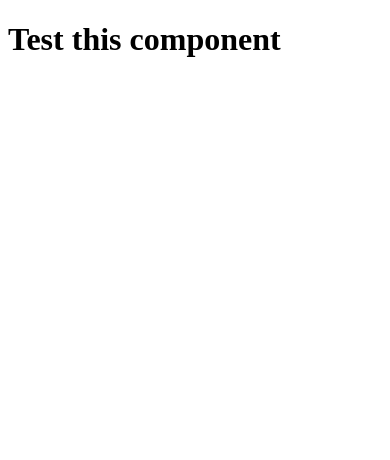
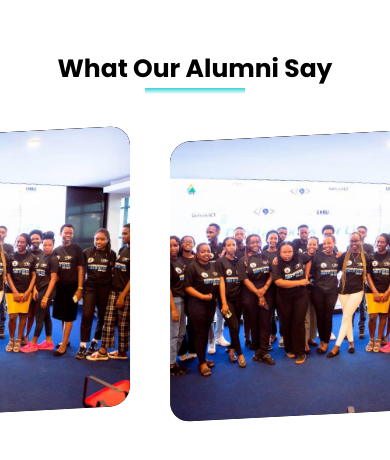
Before and after one commit to hirwajeaneric/shecancodefrontend, a React (Create React App) app: page / in a window 390 px wide. Shown: the top 460 px of the page. Built offline with nearby package versions, Linux system fonts and the light colour scheme.

Commit message:
featured alumni section

```diff
--- a/public/index.html
+++ b/public/index.html
@@ -25,6 +25,12 @@
       Learn how to configure a non-root public URL by running `npm run build`.
     -->
     <title>React App</title>
+    <link rel="preconnect" href="https://fonts.googleapis.com" />
+    <link rel="preconnect" href="https://fonts.gstatic.com" crossorigin />
+    <link
+      href="https://fonts.googleapis.com/css2?family=Poppins:ital,wght@0,100;0,400;0,700;0,800;1,100;1,700;1,800&family=Roboto:ital,wght@0,100;0,300;0,400;0,500;0,700;1,300;1,400;1,700&family=Ubuntu:ital,wght@0,400;0,500;0,700;1,400;1,500;1,700&display=swap"
+      rel="stylesheet"
+    />
   </head>
   <body>
     <noscript>You need to enable JavaScript to run this app.</noscript>
--- a/src/App.js
+++ b/src/App.js
@@ -1,9 +1,11 @@
-import Header from './components/Header/index';
+// import Header from "./components/Header/index";
+import Alumni from "./components/section/alumni";
 
 function App() {
   return (
     <div className="App">
-      <Header />
+      {/* <Header /> */}
+      <Alumni />
     </div>
   );
 }
--- a/src/components/section/alumni/alumni.css
+++ b/src/components/section/alumni/alumni.css
@@ -0,0 +1,237 @@
+* {
+  padding: 0;
+  margin: 0;
+  box-sizing: border-box;
+  font-family: "poppins", sans-serif;
+}
+.alumni-page {
+  width: 100%;
+  margin-top: 50px;
+  overflow: hidden;
+  height: 300px;
+  animation: slideInUp 3s;
+}
+@keyframes slideInUp {
+  from {
+    transform: translateY(300px);
+  }
+  to {
+    transform: translateY(0);
+  }
+}
+.alumni-page h1 {
+  text-align: center;
+  font-size: 20px;
+}
+.alumni-page h1::after {
+  content: "";
+  background: linear-gradient(#33d4d6, white);
+  display: block;
+  height: 6px;
+  width: 100px;
+  margin-top: 15px;
+  margin: auto;
+}
+
+.image-cards {
+  margin-top: 40px;
+  width: 400%;
+}
+.image-cards .apps-box {
+  width: 100%;
+  display: flex;
+  gap: 40px;
+  transition: all 03s;
+  z-index: -5;
+  animation: slide 180s infinite linear;
+  animation-iteration-count: infinite;
+}
+@keyframes slide {
+  0% {
+    transform: translateX(0);
+  }
+  100% {
+    transform: translateX(-100%);
+  }
+  /* 0% {
+    transform: translateX(0);
+  }
+  50% {
+    transform: translateX(calc(-100% + 320px));
+  }
+  100% {
+    transform: translateX(-100%);
+  } */
+}
+.image-cards .apps-box .apps {
+  overflow: hidden;
+  transform: skewY(-3deg);
+  animation: slide-card 0s infinite;
+}
+@keyframes slide-card {
+  0%,
+  100% {
+    transform: translateX(0);
+  }
+  50% {
+    transform: translateX(-100%);
+  }
+}
+.image-cards .apps-box .apps:hover {
+  transform: scale(1.1);
+  transition: all 0.1s;
+}
+.image-cards .apps-box .apps img {
+  border-radius: 20px;
+  width: 280px;
+  height: 200px;
+  position: relative;
+  object-fit: cover;
+  transition: all 0.8s ease-in-out;
+}
+.image-cards .apps-box .apps:hover img {
+  transform: scale(1.1);
+  opacity: 0.3;
+}
+.image-cards .apps-box .apps h3 {
+  position: absolute;
+  font-size: 20px;
+  font-family: mv boli;
+  opacity: 0;
+  padding-left: 80px;
+  color: orange;
+  padding-top: 20px;
+  transition: 0.3s;
+}
+.image-cards .apps-box .apps:hover h3 {
+  opacity: 1;
+}
+.image-cards .apps-box .apps p {
+  position: absolute;
+  font-size: 15px;
+  opacity: 0;
+  color: white;
+  padding: 60px 30px 0 30px;
+  transition: 0.3s;
+}
+.image-cards .apps-box .apps:hover p {
+  opacity: 1;
+}
+.apps {
+  width: 280px;
+  border-radius: 20px;
+  background: black;
+  display: flex;
+  justify-content: space-between;
+}
+@media screen and (max-width: 800px) {
+  .alumni-page {
+    width: 100%;
+    height: 500px;
+  }
+  .alumni-page h1 {
+    font-size: 25px;
+  }
+  .apps {
+    width: 380px;
+  }
+  .image-cards .apps-box .apps img {
+    width: 380px;
+    height: 280px;
+  }
+  .image-cards .apps-box .apps h3 {
+    font-size: 30px;
+    padding-top: 25px;
+  }
+  .image-cards .apps-box .apps p {
+    font-size: 20px;
+    padding: 80px 30px 0 30px;
+  }
+}
+@media screen and (max-width: 680px) {
+  .alumni-page {
+    width: 100%;
+    height: 500px;
+    overflow: hidden;
+  }
+  .alumni-page h1 {
+    font-size: 25px;
+  }
+  .apps {
+    width: 320px;
+  }
+  .image-cards .apps-box .apps img {
+    width: 320px;
+    height: 230px;
+  }
+  .image-cards .apps-box .apps h3 {
+    font-size: 20px;
+    padding-left: 40px;
+    padding-top: 20px;
+  }
+  .image-cards .apps-box .apps p {
+    font-size: 16px;
+    padding: 60px 30px 0 30px;
+  }
+  .image-cards .apps-box {
+    width: 400%;
+  }
+}
+@media screen and (max-width: 414px) {
+  .alumni-page {
+    width: 100%;
+    height: 500px;
+    overflow: hidden;
+  }
+  .alumni-page h1 {
+    font-size: 25px;
+  }
+  .apps {
+    width: 320px;
+  }
+  .image-cards .apps-box {
+    width: 400%;
+  }
+  .image-cards .apps-box .apps img {
+    width: 320px;
+    height: 280px;
+  }
+  .image-cards .apps-box .apps h3 {
+    font-size: 30px;
+    padding-top: 25px;
+    padding-left: 70px;
+  }
+  .image-cards .apps-box .apps p {
+    font-size: 20px;
+    padding: 80px 30px 0 30px;
+  }
+}
+@media screen and (max-width: 360px) {
+  .alumni-page {
+    width: 100%;
+    height: 500px;
+    overflow: hidden;
+  }
+  .alumni-page h1 {
+    font-size: 25px;
+  }
+  .apps {
+    width: 280px;
+  }
+  .image-cards .apps-box {
+    width: 400%;
+  }
+  .image-cards .apps-box .apps img {
+    width: 280px;
+    height: 280px;
+  }
+  .image-cards .apps-box .apps h3 {
+    font-size: 20px;
+    padding-top: 25px;
+    padding-left: 70px;
+  }
+  .image-cards .apps-box .apps p {
+    font-size: 18px;
+    padding: 80px 30px 0 30px;
+  }
+}
--- a/src/components/section/alumni/index.js
+++ b/src/components/section/alumni/index.js
@@ -1,8 +1,79 @@
+import Image from "../image/alumni1.jpeg";
+import "./alumni.css";
 const Alumni = () => {
   return (
-    <>
+    <div className="alumni-page">
       <h1>What Our Alumni Say</h1>
-    </>
+
+      <div className="image-cards">
+        <div className="apps-box">
+          <div className="apps">
+            <img src={Image} alt="picture" />
+            <h3>Kelly Mons</h3>
+            <p>
+              I went to SheCanCde and it was a great time am now employed thanks
+              to IGIRErwanda for the support they gave us
+            </p>
+          </div>
+          <div className="apps">
+            <img src={Image} alt="picture" />
+            <h3>Kelly Mons</h3>
+            <p>
+              I went to SheCanCde and it was a great time am now employed thanks
+              to IGIRErwanda for the support they gave us
+            </p>
+          </div>
+          <div className="apps">
+            <img src={Image} alt="picture" />
+            <h3>Kelly Mons</h3>
+            <p>
+              I went to SheCanCde and it was a great time am now employed thanks
+              to IGIRErwanda for the support they gave us
+            </p>
+          </div>
+          <div className="apps">
+            <img src={Image} alt="picture" />
+            <h3>Kelly Mons</h3>
+            <p>
+              I went to SheCanCde and it was a great time am now employed thanks
+              to IGIRErwanda for the support they gave us
+            </p>
+          </div>
+          <div className="apps">
+            <img src={Image} alt="picture" />
+            <h3>Kelly Mons</h3>
+            <p>
+              I went to SheCanCde and it was a great time am now employed thanks
+              to IGIRErwanda for the support they gave us
+            </p>
+          </div>
+          <div className="apps">
+            <img src={Image} alt="picture" />
+            <h3>Kelly Mons</h3>
+            <p>
+              I went to SheCanCde and it was a great time am now employed thanks
+              to IGIRErwanda for the support they gave us
+            </p>
+          </div>
+          <div className="apps">
+            <img src={Image} alt="picture" />
+            <h3>Kelly Mons</h3>
+            <p>
+              I went to SheCanCde and it was a great time am now employed thanks
+              to IGIRErwanda for the support they gave us
+            </p>
+          </div>
+          <div className="apps">
+            <img src={Image} alt="picture" />
+            <h3>Kelly Mons</h3>
+            <p>
+              I went to SheCanCde and it was a great time am now employed thanks
+              to IGIRErwanda for the support they gave us
+            </p>
+          </div>
+        </div>
+      </div>
+    </div>
   );
 };
 export default Alumni;
```
Also changed, not shown: src/components/section/image/alumni1.jpeg (added).
